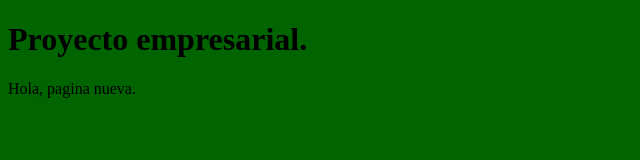
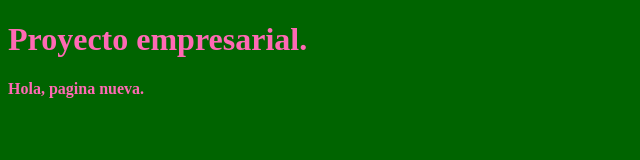
Before and after one commit to armandlcz/CursoGit, a plain HTML site: page index.html in a window 1280 px wide. Shown: the whole page, without its empty margins (0-640 px from the left). Drawn offline with Linux system fonts and the light colour scheme.

Commit message:
Negrita y color rosa para el texto

```diff
--- a/css/estilos.css
+++ b/css/estilos.css
@@ -1,3 +1,5 @@
 body{
     background-color: darkgreen;
+    font-weight: bold;
+    color: hotpink;
 }
```
